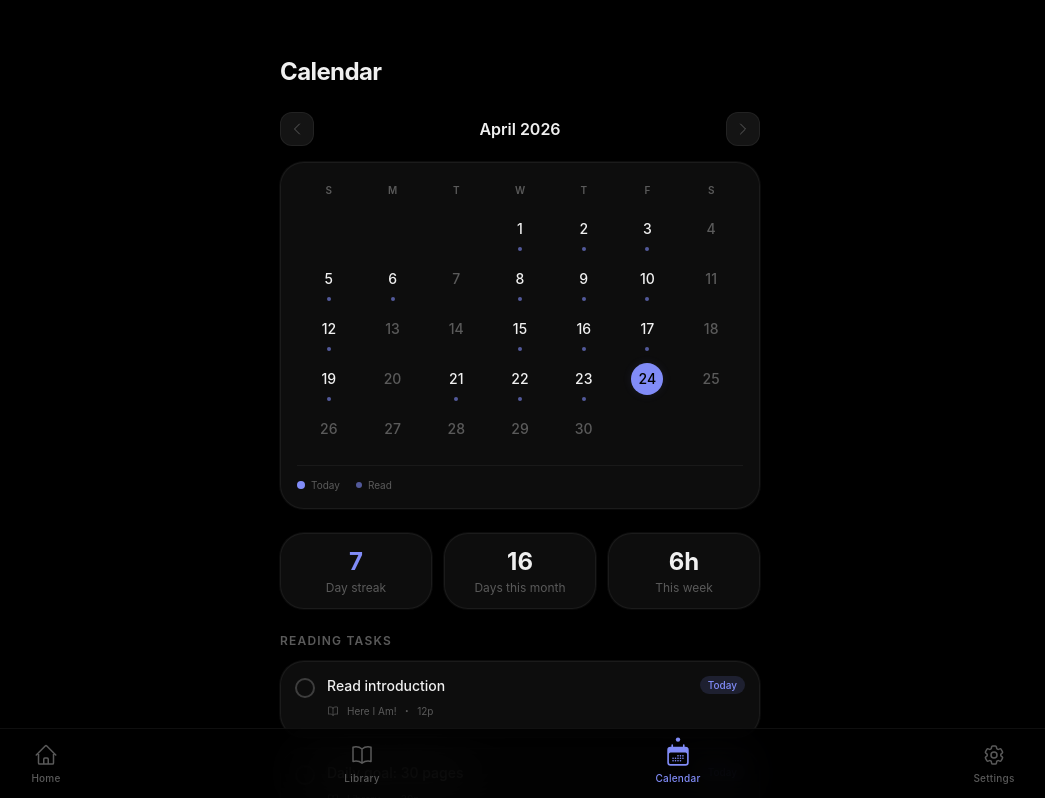
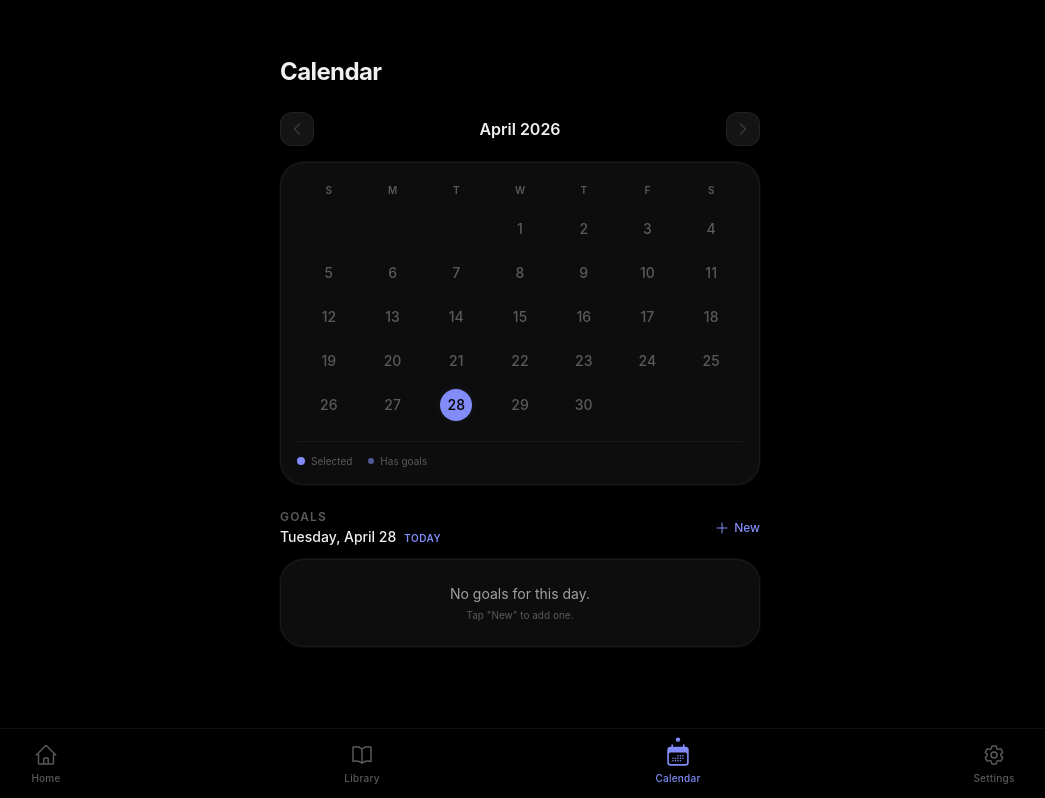
Before and after one commit to JIMMY081105/ReadVault, a React (Vite) app: page /calendar in a window 1280 px wide. Shown: the top 798 px of the page, without its empty margins (120-1165 px from the left). Built offline with nearby package versions, Linux system fonts and the light colour scheme.

Commit message:
updated for creating goals each day and home presentation

```diff
--- a/src/pages/Calendar.jsx
+++ b/src/pages/Calendar.jsx
@@ -1,21 +1,13 @@
-import { useState } from 'react'
-import { ChevronLeftIcon, ChevronRightIcon, BookOpenIcon } from '@heroicons/react/24/outline'
-import { CheckCircleIcon } from '@heroicons/react/24/solid'
+import { useMemo, useState } from 'react'
+import { ChevronLeftIcon, ChevronRightIcon, PlusIcon } from '@heroicons/react/24/outline'
 import PageContainer from '../components/PageContainer'
 import Card from '../components/Card'
+import GoalCard from '../components/GoalCard'
+import GoalForm from '../components/GoalForm'
+import { goalsStore } from '../db/goals'
+import { toDateKey, todayKey, formatPrettyDate } from '../utils/dateKey'
 
 const DAYS = ['S', 'M', 'T', 'W', 'T', 'F', 'S']
-
-// Days with reading activity (for the current month placeholder)
-const READ_DAYS = new Set([1, 2, 3, 5, 6, 8, 9, 10, 12, 15, 16, 17, 19, 21, 22, 23])
-const TODAY = 24
-
-const TASKS = [
-  { id: 1, title: 'Read introduction', book: 'Here I Am!', pages: 12, done: false, time: 'Today' },
-  { id: 2, title: 'Daily goal: 30 pages', book: 'Library', pages: 30, done: false, time: 'Today' },
-  { id: 3, title: 'Log reading time', book: 'Here I Am!', pages: null, done: true, time: 'Yesterday' },
-  { id: 4, title: 'Continue introduction', book: 'Library', pages: 20, done: false, time: 'Tomorrow' },
-]
 
 function getDaysInMonth(year, month) {
   return new Date(year, month + 1, 0).getDate()
@@ -28,12 +20,33 @@ function getFirstDayOfMonth(year, month) {
 export default function Calendar() {
   const now = new Date()
   const [viewDate, setViewDate] = useState({ year: now.getFullYear(), month: now.getMonth() })
+  const [selectedKey, setSelectedKey] = useState(todayKey())
+  const [formOpen, setFormOpen] = useState(false)
+  const [editingGoal, setEditingGoal] = useState(null)
+  const [revision, setRevision] = useState(0)
+
+  const refresh = () => setRevision((r) => r + 1)
+  void revision
 
   const { year, month } = viewDate
   const daysInMonth = getDaysInMonth(year, month)
   const firstDay = getFirstDayOfMonth(year, month)
+  const monthName = new Date(year, month).toLocaleDateString('en-US', { month: 'long', year: 'numeric' })
+  const todayK = todayKey()
 
-  const monthName = new Date(year, month).toLocaleDateString('en-US', { month: 'long', year: 'numeric' })
+  // All goals — used to mark dots on the calendar grid for the visible month.
+  const allGoals = goalsStore.getAll()
+  const daysWithGoals = useMemo(() => {
+    const set = new Set()
+    for (let d = 1; d <= daysInMonth; d++) {
+      const key = toDateKey(new Date(year, month, d))
+      if (allGoals.some((g) => goalsStore.isActiveOn(g, key))) set.add(d)
+    }
+    return set
+  }, [allGoals, year, month, daysInMonth, revision])
+
+  const selectedGoals = goalsStore.getForDate(selectedKey)
+  const selectedCompletedCount = selectedGoals.filter((g) => goalsStore.isCompletedOn(g, selectedKey)).length
 
   const prevMonth = () => setViewDate(({ year, month }) =>
     month === 0 ? { year: year - 1, month: 11 } : { year, month: month - 1 }
@@ -42,12 +55,47 @@ export default function Calendar() {
     month === 11 ? { year: year + 1, month: 0 } : { year, month: month + 1 }
   )
 
-  // Build calendar grid
   const cells = []
   for (let i = 0; i < firstDay; i++) cells.push(null)
   for (let d = 1; d <= daysInMonth; d++) cells.push(d)
 
-  const isCurrentMonth = year === now.getFullYear() && month === now.getMonth()
+  const toggleGoal = (goal, dateKey, completed) => {
+    goalsStore.markCompleted(goal.id, dateKey, completed)
+    refresh()
+  }
+  const editGoal = (goal) => { setEditingGoal(goal); setFormOpen(true) }
+  const deleteGoal = (goal) => {
+    if (!goal.recurrence || goal.recurrence === 'none') {
+      if (confirm('Delete this goal?')) {
+        goalsStore.delete(goal.id)
+        refresh()
+      }
+      return
+    }
+    // Recurring: offer stop-from-today vs full delete
+    const choice = prompt(
+      'This is a repeating goal. Type "stop" to stop it from today onward, or "delete" to remove it entirely.',
+      'stop',
+    )
+    if (choice === 'stop') {
+      // End yesterday so today and future occurrences stop appearing.
+      const y = new Date()
+      y.setDate(y.getDate() - 1)
+      goalsStore.stopRecurring(goal.id, toDateKey(y))
+      refresh()
+    } else if (choice === 'delete') {
+      goalsStore.delete(goal.id)
+      refresh()
+    }
+  }
+
+  const submitForm = (input) => {
+    if (editingGoal) goalsStore.update(editingGoal.id, input)
+    else goalsStore.create(input)
+    setFormOpen(false)
+    setEditingGoal(null)
+    refresh()
+  }
 
   return (
     <PageContainer>
@@ -72,31 +120,33 @@ export default function Calendar() {
 
       {/* Calendar Grid */}
       <Card variant="surface" className="mb-6 !p-4">
-        {/* Day labels */}
         <div className="grid grid-cols-7 mb-2">
           {DAYS.map((d, i) => (
             <div key={i} className="text-center text-2xs font-semibold text-text-muted py-1">{d}</div>
           ))}
         </div>
 
-        {/* Date cells */}
         <div className="grid grid-cols-7 gap-y-1">
           {cells.map((day, i) => {
             if (!day) return <div key={`empty-${i}`} />
 
-            const isToday = isCurrentMonth && day === TODAY
-            const hasReading = isCurrentMonth && READ_DAYS.has(day)
-            const isPast = isCurrentMonth && day < TODAY
+            const cellKey = toDateKey(new Date(year, month, day))
+            const isToday = cellKey === todayK
+            const isSelected = cellKey === selectedKey
+            const hasGoals = daysWithGoals.has(day)
 
             return (
               <div key={day} className="flex flex-col items-center py-1">
                 <button
+                  onClick={() => setSelectedKey(cellKey)}
                   className={`
                     w-8 h-8 rounded-full flex items-center justify-center text-sm font-medium
                     transition-all duration-150 active:scale-90
-                    ${isToday
+                    ${isSelected
                       ? 'bg-accent text-black font-bold shadow-glow-sm'
-                      : hasReading
+                      : isToday
+                        ? 'ring-1 ring-accent/60 text-text-primary hover:bg-white/[0.06]'
+                        : hasGoals
                           ? 'text-text-primary hover:bg-white/[0.06]'
                           : 'text-text-muted hover:bg-white/[0.04]'
                     }
@@ -104,8 +154,7 @@ export default function Calendar() {
                 >
                   {day}
                 </button>
-                {/* Reading dot */}
-                {hasReading && !isToday && (
+                {hasGoals && !isSelected && (
                   <span className="w-1 h-1 rounded-full bg-accent/60 mt-0.5" />
                 )}
               </div>
@@ -113,88 +162,74 @@ export default function Calendar() {
           })}
         </div>
 
-        {/* Legend */}
         <div className="flex items-center gap-4 mt-4 pt-3 border-t border-white/[0.05]">
           <div className="flex items-center gap-1.5">
             <span className="w-2 h-2 rounded-full bg-accent" />
-            <span className="text-2xs text-text-muted">Today</span>
+            <span className="text-2xs text-text-muted">Selected</span>
           </div>
           <div className="flex items-center gap-1.5">
             <span className="w-1.5 h-1.5 rounded-full bg-accent/60" />
-            <span className="text-2xs text-text-muted">Read</span>
+            <span className="text-2xs text-text-muted">Has goals</span>
           </div>
         </div>
       </Card>
 
-      {/* Reading Streak */}
-      <div className="flex gap-3 mb-6">
-        <Card variant="surface" className="flex-1 !p-3 text-center">
-          <p className="text-2xl font-bold text-accent">7</p>
-          <p className="text-xs text-text-muted mt-0.5">Day streak</p>
-        </Card>
-        <Card variant="surface" className="flex-1 !p-3 text-center">
-          <p className="text-2xl font-bold text-text-primary">{READ_DAYS.size}</p>
-          <p className="text-xs text-text-muted mt-0.5">Days this month</p>
-        </Card>
-        <Card variant="surface" className="flex-1 !p-3 text-center">
-          <p className="text-2xl font-bold text-text-primary">6h</p>
-          <p className="text-xs text-text-muted mt-0.5">This week</p>
-        </Card>
+      {/* Goals for the selected date */}
+      <section>
+        <div className="flex items-center justify-between mb-3">
+          <div>
+            <h2 className="text-xs font-semibold text-text-muted uppercase tracking-widest">
+              Goals
+            </h2>
+            <p className="text-sm text-text-primary font-medium mt-0.5">
+              {formatPrettyDate(selectedKey)}
+              {selectedKey === todayK && (
+                <span className="ml-2 text-2xs text-accent font-semibold uppercase tracking-wider">Today</span>
+              )}
+            </p>
+          </div>
+          <button
+            onClick={() => { setEditingGoal(null); setFormOpen(true) }}
+            className="inline-flex items-center gap-1 text-xs font-medium text-accent hover:text-accent/80"
+          >
+            <PlusIcon className="w-4 h-4" /> New
+          </button>
         </div>
 
-      {/* Reading Tasks */}
-      <section>
-        <h2 className="text-xs font-semibold text-text-muted uppercase tracking-widest mb-3">
-          Reading Tasks
-        </h2>
-
+        {selectedGoals.length === 0 ? (
+          <Card variant="surface" className="text-center py-6">
+            <p className="text-sm text-text-secondary">No goals for this day.</p>
+            <p className="text-2xs text-text-muted mt-1">Tap "New" to add one.</p>
+          </Card>
+        ) : (
+          <>
+            <p className="text-2xs text-text-muted mb-2">
+              {selectedCompletedCount} of {selectedGoals.length} done
+            </p>
             <div className="space-y-2.5">
-          {TASKS.map((task) => (
-            <Card
-              key={task.id}
-              variant="surface"
-              padding={false}
-              className={task.done ? 'opacity-50' : ''}
-            >
-              <div className="flex items-start gap-3 p-3.5">
-                {/* Check icon */}
-                <div className="flex-shrink-0 mt-0.5">
-                  {task.done ? (
-                    <CheckCircleIcon className="w-5 h-5 text-success" />
-                  ) : (
-                    <div className="w-5 h-5 rounded-full border-2 border-white/20" />
-                  )}
+              {selectedGoals.map((g) => (
+                <GoalCard
+                  key={g.id}
+                  goal={g}
+                  dateKey={selectedKey}
+                  completed={goalsStore.isCompletedOn(g, selectedKey)}
+                  onToggle={toggleGoal}
+                  onEdit={editGoal}
+                  onDelete={deleteGoal}
+                />
+              ))}
             </div>
-
-                {/* Content */}
-                <div className="flex-1 min-w-0">
-                  <p className={`text-sm font-medium leading-snug ${task.done ? 'line-through text-text-muted' : 'text-text-primary'}`}>
-                    {task.title}
-                  </p>
-                  <div className="flex items-center gap-2 mt-1">
-                    <BookOpenIcon className="w-3 h-3 text-text-muted flex-shrink-0" />
-                    <span className="text-2xs text-text-muted truncate">{task.book}</span>
-                    {task.pages && (
-                      <>
-                        <span className="text-text-muted">·</span>
-                        <span className="text-2xs text-text-muted">{task.pages}p</span>
           </>
         )}
-                  </div>
-                </div>
+      </section>
 
-                {/* Time badge */}
-                <span className={`
-                  flex-shrink-0 text-2xs font-medium px-2 py-0.5 rounded-full
-                  ${task.time === 'Today' ? 'bg-accent/15 text-accent' : 'bg-white/[0.06] text-text-muted'}
-                `}>
-                  {task.time}
-                </span>
-              </div>
-            </Card>
-          ))}
-        </div>
-      </section>
+      <GoalForm
+        open={formOpen}
+        initial={editingGoal}
+        defaultDate={selectedKey}
+        onClose={() => { setFormOpen(false); setEditingGoal(null) }}
+        onSubmit={submitForm}
+      />
     </PageContainer>
   )
 }
```
Lines whose indentation alone changed are shown as unchanged.
